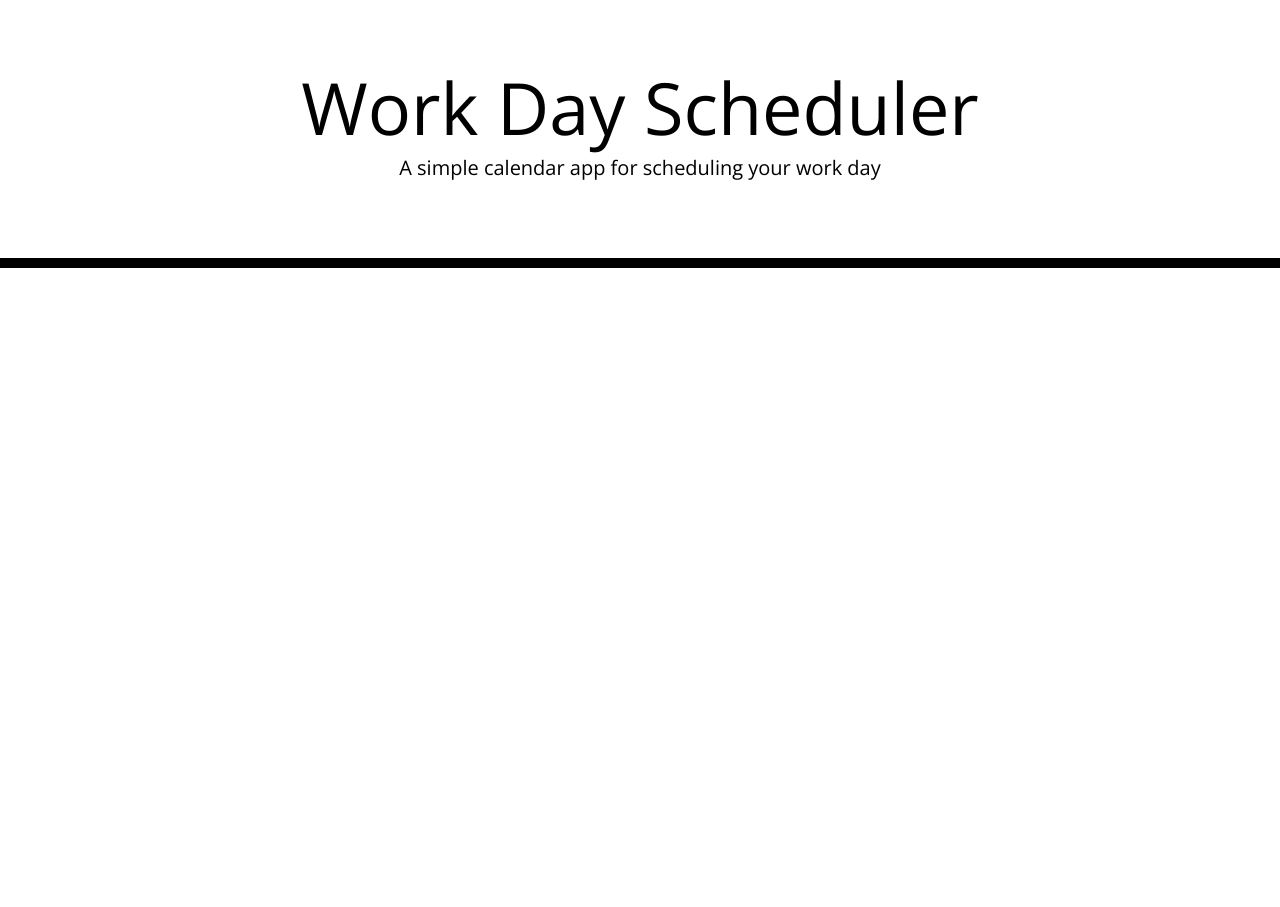
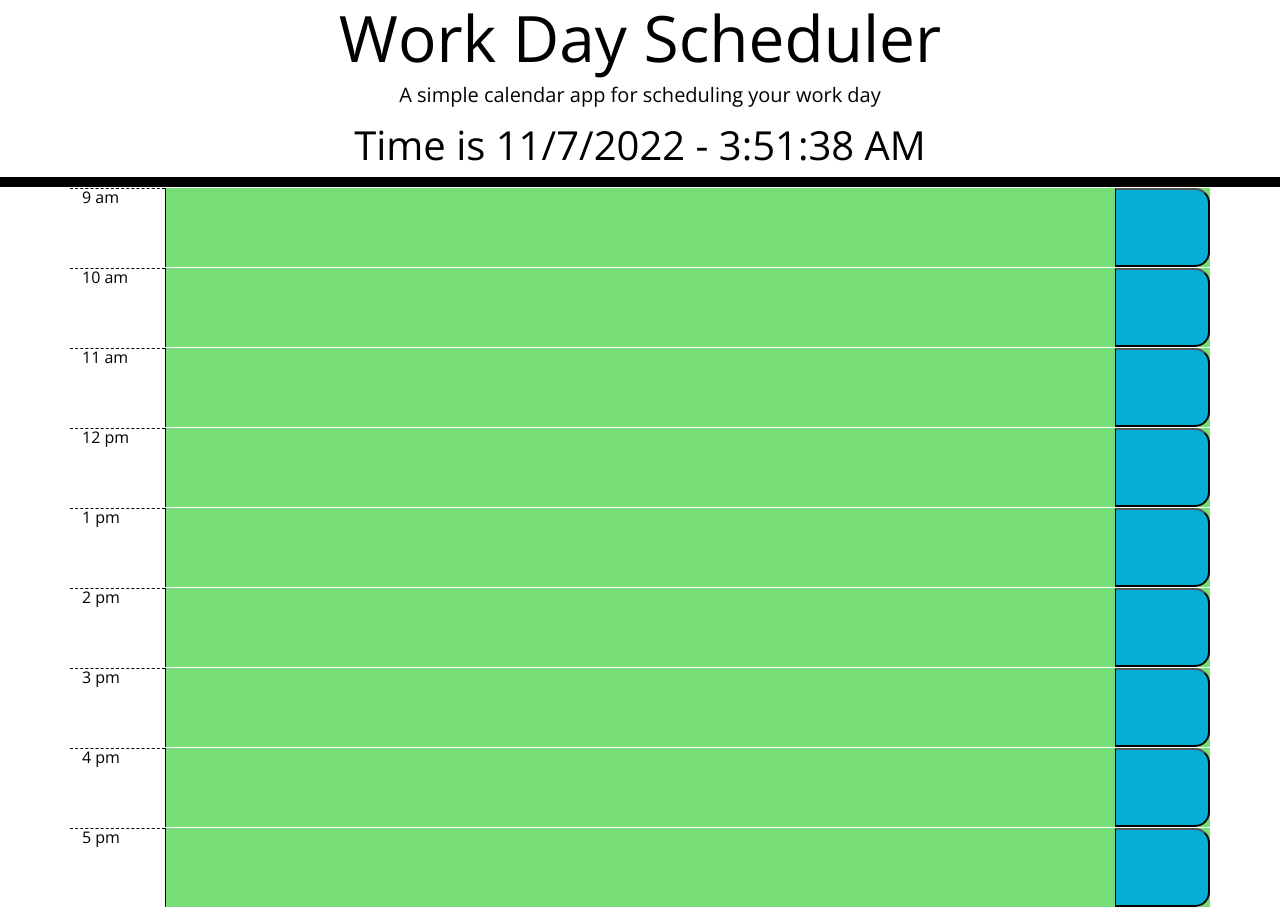
Before and after one commit to kaznyborg/Calendar-application, a plain HTML site: page index.html in a window 1280 px wide. Before the commit the page ends 800 px from the top, so only its background shows below. Drawn offline with nearby package versions, Linux system fonts and the light colour scheme.

Commit message:
feature-setup

```diff
--- a/assets/script.js
+++ b/assets/script.js
@@ -1,10 +1,63 @@
+$(document).ready(function (){
+    var datetime = new Date();
+    console.log(datetime);
+    document.getElementById("time").textContent = datetime;
+    function refreshTime() {
+        const timeDisplay = document.getElementById("time");
+        const dateString = new Date().toLocaleString();
+        const formattedString = dateString.replace(", ", " - ");
+        timeDisplay.textContent = formattedString;
+     }
+        setInterval(refreshTime, 1000);
+
     var container = document.querySelector(".container");
     var blocks = [9, 10, 11, 12, 13, 14, 15, 16, 17];
+    var date = new Date();
+
+    function isCurrentPastOrFuture(hour) {
+        if (date.getHours() === hour) {
+            return 1
+         } else if (date.getHours() > hour) {
+            return 2
+         } else {
+            return 3
+        }
+    }
 
     for (var i = 0; i< blocks.length; i++) {
      var wrapper = document.createElement("div");
      wrapper.setAttribute("class", "row timeblock");
+     if (isCurrentPastOrFuture(blocks[i]) === 1) {
+        wrapper.classList.add("present");
+         } else if (isCurrentPastOrFuture(blocks[i]) === 2) {
+        wrapper.classList.add("past");
+        } else {
+        wrapper.classList.add("future");
+         }
     var block = document.createElement("div");
-    blocks.textContent = moment(blocks[i], 'HH').format('h a'):
-    container.appendChild(block);
+    var textBox = document.createElement('textArea');
+    var saveBtn = document.createElement("Button")
+    textBox.setAttribute("class", "description col-md-10");
+    block.setAttribute("class", "hour col-md-1");
+    block.setAttribute("id", "hour");
+    saveBtn.setAttribute("class", "saveBtn col-md-1");
+    block.textContent = moment(blocks[i], 'HH').format('h a');
+    wrapper.appendChild(block);
+    wrapper.appendChild(textBox);
+    container.appendChild(wrapper);
+    wrapper.appendChild(saveBtn);
+
     }
+    $('.saveBtn').on('click', function() {
+        var value = $(this).siblings('.description').val();
+        var time = $(this).siblings('hour').val();
+       // var time = $(this).parent().attr('id');
+        console.log;
+        localStorage.setItem(time, value);
+        //localStorage.setItem('time', time);
+        //localStorage.setItem('value', value);
+        $('.notification').addClass('show');
+    })
+
+    $('#blocks[i] .description').val(localStorage.getItem('hour'));
+});
--- a/index.html
+++ b/index.html
@@ -6,7 +6,7 @@
     <meta http-equiv="X-UA-Compatible" content="ie=edge" />
     <link
       rel="stylesheet"
-      href="https://stackpath.bootstrapcdn.com/bootstrap/4.3.1/css/bootstrap.min.css"
+      href="https://cdn.jsdelivr.net/npm/bootstrap@5.1.3/dist/css/bootstrap.min.css"
     />
     <link
       rel="stylesheet"
@@ -27,13 +27,16 @@
       <h1 class="display-3">Work Day Scheduler</h1>
       <p class="lead">A simple calendar app for scheduling your work day</p>
       <p id="currentDay" class="lead"></p>
+      <h1> Time is <span id="time"> </span></h1>
     </header>
     <div class="container">
       <!-- Timeblocks go here -->
     </div>
 
-    <script src="./assets/script.js"></script>
+    <script src="https://code.jquery.com/jquery-3.4.1.min.js"></script>
     <script src="https://cdnjs.cloudflare.com/ajax/libs/jquery/3.2.1/jquery.min.js"></script>
     <script src="https://cdnjs.cloudflare.com/ajax/libs/moment.js/2.24.0/moment.min.js"></script>
+    <script src="./assets/script.js"></script>
+
   </body>
 </html>
```
Lines whose indentation alone changed are shown as unchanged.
